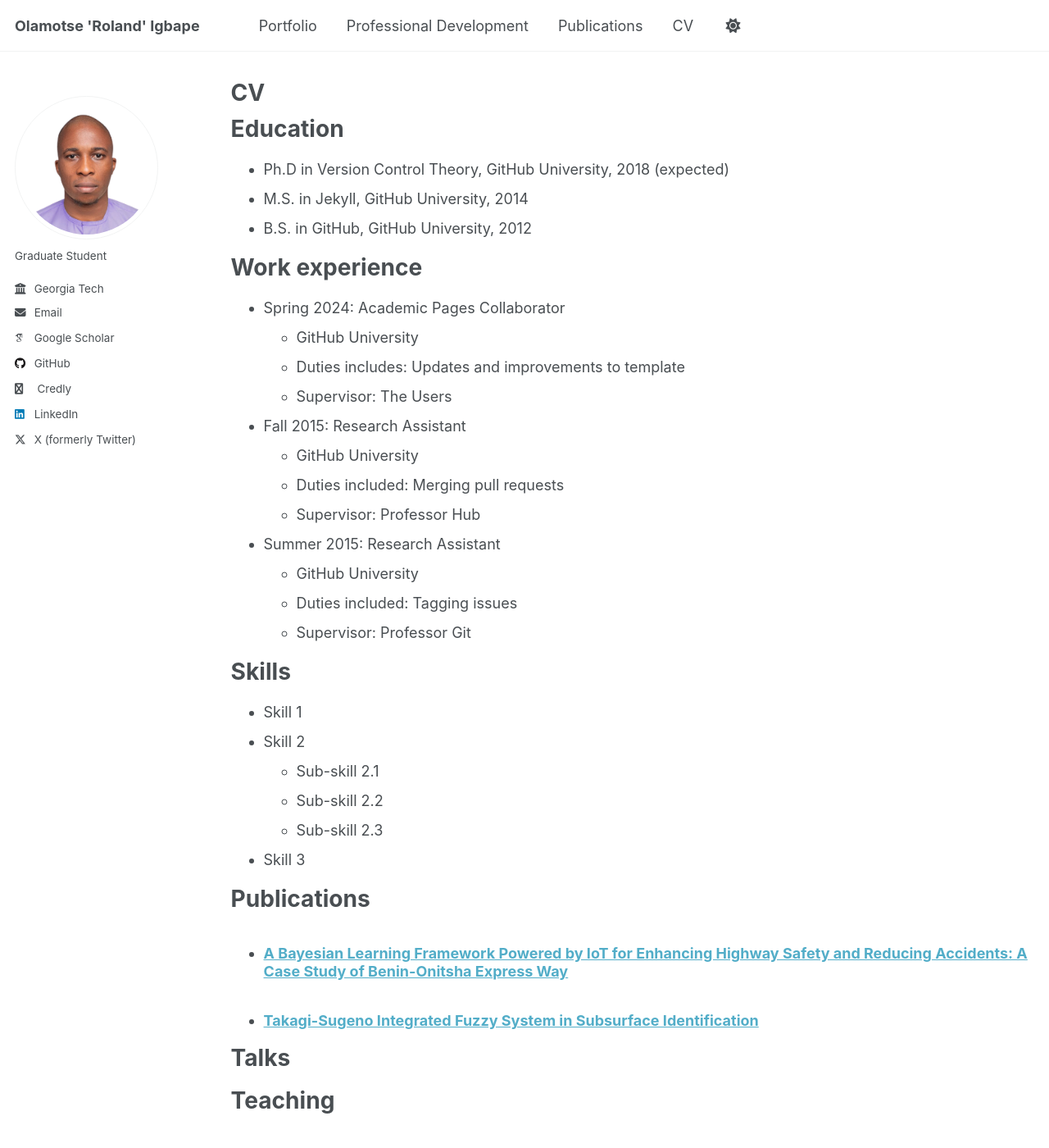
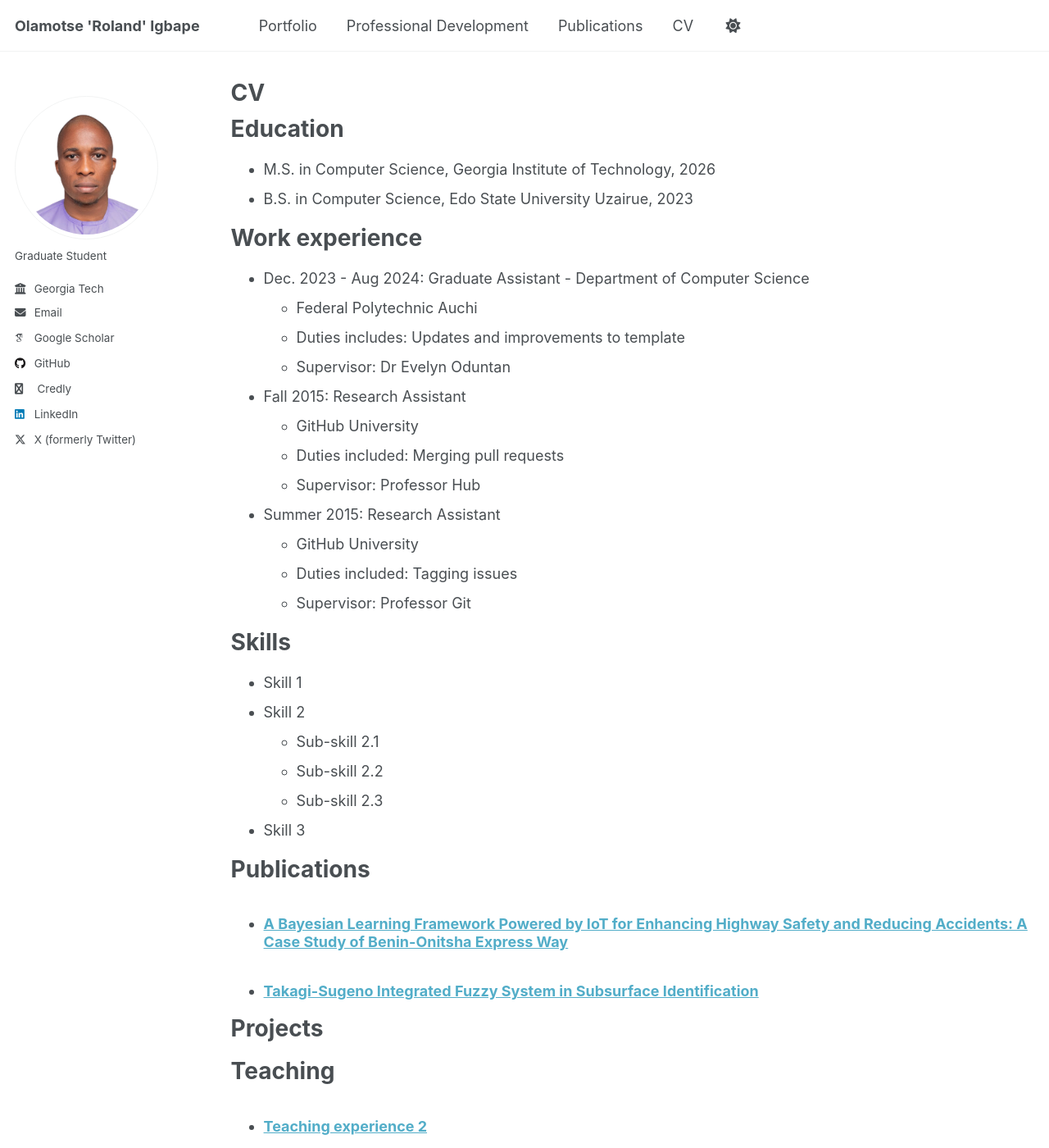
Before and after one commit to oigbape/oigbape.github.io, a Jekyll site: the page built from _pages/cv.md, in a window 1280 px wide and 1400 px high. Shown: the whole window at 82% size. Built offline with Jekyll 4.4.1, drawn with Linux system fonts in a browser that asks for light colours; some web fonts are replaced.

Commit message:
Update cv.md

```diff
--- a/_pages/cv.md
+++ b/_pages/cv.md
@@ -11,16 +11,15 @@ redirect_from:
 
 Education
 ======
-* Ph.D in Version Control Theory, GitHub University, 2018 (expected)
-* M.S. in Jekyll, GitHub University, 2014
-* B.S. in GitHub, GitHub University, 2012
+* M.S. in Computer Science, Georgia Institute of Technology, 2026
+* B.S. in Computer Science, Edo State University Uzairue, 2023
 
 Work experience
 ======
-* Spring 2024: Academic Pages Collaborator
-  * GitHub University
+* Dec. 2023 - Aug 2024: Graduate Assistant - Department of Computer Science
+  * Federal Polytechnic Auchi
   * Duties includes: Updates and improvements to template
-  * Supervisor: The Users
+  * Supervisor: Dr Evelyn Oduntan
 
 * Fall 2015: Research Assistant
   * GitHub University
@@ -47,7 +46,7 @@ Publications
     {% include archive-single-cv.html %}
   {% endfor %}</ul>
 
-Talks
+Projects
 ======
   <ul>{% for post in site.talks reversed %}
     {% include archive-single-talk-cv.html  %}
```
